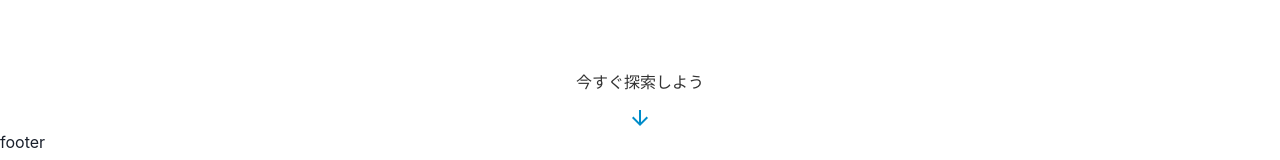
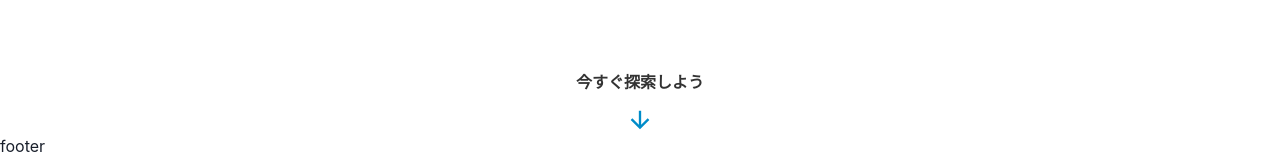
Before and after one commit to murakamiren/minpaso, a Next.js app: page / in a window 1280 px wide. Shown: the part 316-476 px from the top of the page. Built offline with nearby package versions, Linux system fonts and the light colour scheme.

Commit message:
style: chnage suggest text font weight and icon size

```diff
--- a/src/pages/index.tsx
+++ b/src/pages/index.tsx
@@ -26,8 +26,10 @@ const Home: NextPage = () => {
 						<Text color="text.black">みんなのPCを見て、参考にしたりインスピレーションを受けてみよう。</Text>
 					</VStack>
 					<VStack mt={20} spacing={3}>
-						<Text color="text.black">今すぐ探索しよう</Text>
-						<ArrowDownIcon color="linkedin.600" w={6} h={6} />
+						<Text color="text.black" fontWeight="semibold">
+							今すぐ探索しよう
+						</Text>
+						<ArrowDownIcon color="linkedin.600" w={7} h={7} />
 					</VStack>
 				</Box>
 			</main>
```
